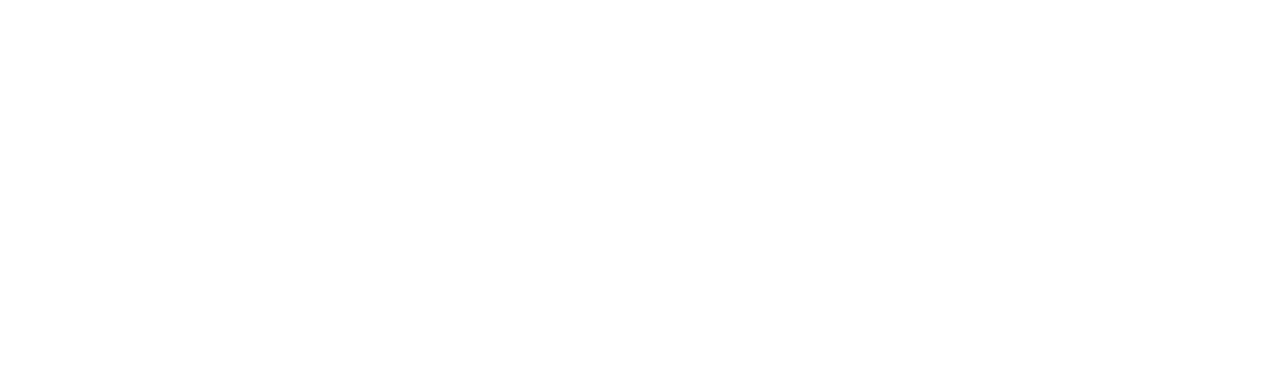
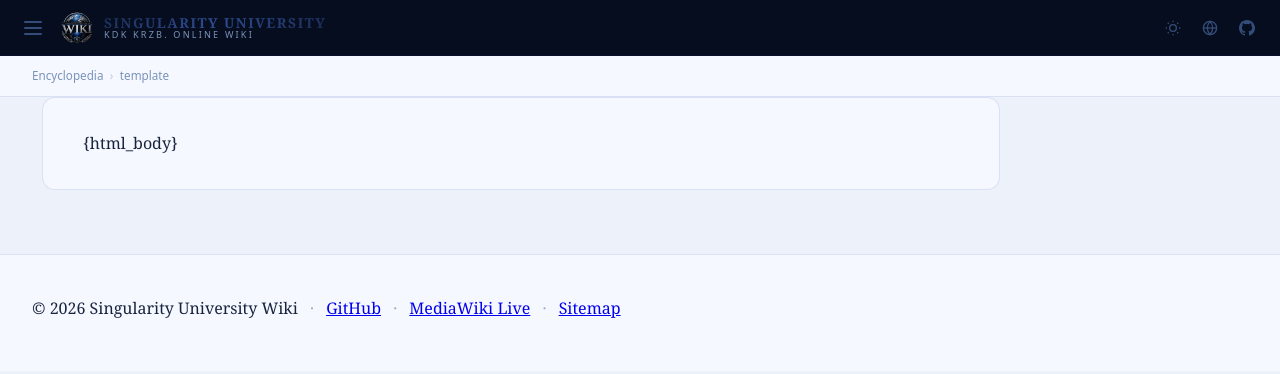
Before and after one commit to singularity-news/wiki, a plain HTML site: page template.html in a window 1280 px wide. Drawn offline with Linux system fonts and the light colour scheme.

Commit message:
Add files via upload

```diff
--- a/template.html
+++ b/template.html
@@ -1,10 +1,125 @@
 <!DOCTYPE html>
 <html lang="en" data-theme="dark">
 <head>
-<!-- Meta injected by build.py -->
+<meta charset="utf-8">
+<meta name="viewport" content="width=device-width, initial-scale=1">
+<!-- meta tags injected by build.py above </head> -->
+<link rel="apple-touch-icon" sizes="180x180" href="/apple-touch-icon.png">
+<link rel="icon" type="image/png" sizes="32x32" href="/favicon-32x32.png">
+<link rel="icon" type="image/png" sizes="16x16" href="/favicon-16x16.png">
+<link rel="manifest" href="/site.webmanifest">
+<meta property="og:image" content="https://raw.githubusercontent.com/singularity-news/wiki/57d6999f3aa1e574cc45619c5ec7b52592d42e61/assets/header.png">
+<link rel="stylesheet" href="assets/style.css">
 </head>
 <body>
-<!-- This file is used as a reference. build.py generates complete pages directly. -->
-<!-- Placeholder: {html_body} -->
+
+<div class="overlay" id="overlay" aria-hidden="true"></div>
+
+<!-- TOPBAR -->
+<header class="topbar" role="banner">
+  <button class="icon-btn" id="menuToggle" aria-label="Open menu" aria-expanded="false" aria-controls="sidebar">
+    <svg width="18" height="18" viewBox="0 0 18 18" fill="currentColor" aria-hidden="true">
+      <rect y="2" width="18" height="2" rx="1"/>
+      <rect y="8" width="18" height="2" rx="1"/>
+      <rect y="14" width="18" height="2" rx="1"/>
+    </svg>
+  </button>
+  <a href="index.html" class="topbar-logo">
+    <img src="https://raw.githubusercontent.com/singularity-news/wiki/57d6999f3aa1e574cc45619c5ec7b52592d42e61/assets/logo.png"
+         alt="Singularity University Wiki Logo" width="34" height="34" loading="lazy">
+    <div class="logo-text">
+      <span class="logo-name">Singularity University</span>
+      <span class="logo-sub">KdK Krzb. Online Wiki</span>
+    </div>
+  </a>
+  <div class="topbar-actions">
+    <button class="icon-btn" id="themeToggle" aria-label="Toggle theme" title="Toggle theme">
+      <svg width="16" height="16" viewBox="0 0 24 24" fill="none" stroke="currentColor" stroke-width="2" aria-hidden="true">
+        <circle cx="12" cy="12" r="5"/>
+        <line x1="12" y1="1" x2="12" y2="3"/>
+        <line x1="12" y1="21" x2="12" y2="23"/>
+        <line x1="4.22" y1="4.22" x2="5.64" y2="5.64"/>
+        <line x1="18.36" y1="18.36" x2="19.78" y2="19.78"/>
+        <line x1="1" y1="12" x2="3" y2="12"/>
+        <line x1="21" y1="12" x2="23" y2="12"/>
+        <line x1="4.22" y1="19.78" x2="5.64" y2="18.36"/>
+        <line x1="18.36" y1="5.64" x2="19.78" y2="4.22"/>
+      </svg>
+    </button>
+    <a href="https://wiki.free.nf" class="icon-btn" target="_blank" rel="noopener" aria-label="MediaWiki Live" title="MediaWiki">
+      <svg width="16" height="16" viewBox="0 0 24 24" fill="none" stroke="currentColor" stroke-width="2" aria-hidden="true">
+        <circle cx="12" cy="12" r="10"/>
+        <line x1="2" y1="12" x2="22" y2="12"/>
+        <path d="M12 2a15.3 15.3 0 0 1 4 10 15.3 15.3 0 0 1-4 10 15.3 15.3 0 0 1-4-10 15.3 15.3 0 0 1 4-10z"/>
+      </svg>
+    </a>
+    <a href="https://github.com/singularity-news/wiki" class="icon-btn" target="_blank" rel="noopener" aria-label="GitHub" title="GitHub">
+      <svg width="16" height="16" viewBox="0 0 24 24" fill="currentColor" aria-hidden="true">
+        <path d="M12 0C5.37 0 0 5.37 0 12c0 5.3 3.44 9.8 8.21 11.39.6.11.82-.26.82-.58v-2.03c-3.34.73-4.04-1.61-4.04-1.61-.54-1.38-1.33-1.74-1.33-1.74-1.09-.74.08-.73.08-.73 1.2.09 1.84 1.24 1.84 1.24 1.07 1.83 2.8 1.3 3.48.99.11-.78.42-1.3.76-1.6-2.67-.3-5.47-1.33-5.47-5.93 0-1.31.47-2.38 1.24-3.22-.13-.3-.54-1.52.12-3.18 0 0 1.01-.32 3.3 1.23a11.5 11.5 0 0 1 3-.4c1.02.005 2.04.14 3 .4 2.28-1.55 3.29-1.23 3.29-1.23.66 1.66.25 2.88.12 3.18.77.84 1.24 1.91 1.24 3.22 0 4.61-2.81 5.63-5.49 5.92.43.37.82 1.1.82 2.22v3.29c0 .32.22.69.83.57C20.57 21.8 24 17.3 24 12 24 5.37 18.63 0 12 0z"/>
+      </svg>
+    </a>
+  </div>
+</header>
+
+<!-- SIDEBAR -->
+<aside class="sidebar" id="sidebar" role="navigation" aria-label="Article navigation">
+  <div class="sidebar-search">
+    <input type="search" id="searchInput" placeholder="Search articles..." aria-label="Search articles" autocomplete="off">
+  </div>
+  <div class="sidebar-section">
+    <div class="sidebar-label">Articles</div>
+    <ul id="articleList" role="list">
+      <li class="no-results">Loading...</li>
+    </ul>
+  </div>
+  <nav class="sidebar-links" aria-label="External links">
+    <a href="index.html">&#127968; Encyclopedia</a>
+    <a href="https://kdk-university.netlify.app/" target="_blank" rel="noopener">&#127891; KdK University</a>
+    <a href="https://electric-paradise.start.page" target="_blank" rel="noopener">&#9889; Electric Paradise</a>
+    <a href="https://singularity-news.github.io/" target="_blank" rel="noopener">&#128240; Singularity News</a>
+    <a href="https://wiki.free.nf" target="_blank" rel="noopener">&#128214; MediaWiki Live</a>
+    <a href="https://github.com/singularity-news/wiki" target="_blank" rel="noopener">&#128230; GitHub</a>
+  </nav>
+</aside>
+
+<!-- PAGE CONTENT -->
+<div class="page-wrap">
+
+  <nav class="breadcrumbs" id="breadcrumbs" aria-label="Page path"></nav>
+
+  <div class="content-wrap">
+
+    <!-- Sticky TOC (desktop) -->
+    <aside class="toc-col" aria-label="Table of contents">
+      <div class="toc-box">
+        <div class="toc-title">Contents</div>
+        <ul id="toc" role="list"></ul>
+      </div>
+    </aside>
+
+    <!-- Article body -->
+    <main class="article-col" id="main-content">
+      <div class="article-box">
+        {html_body}
+      </div>
+    </main>
+
+  </div>
+
+  <footer class="footer" role="contentinfo">
+    <p>
+      &copy; 2026 Singularity University Wiki
+      <span class="footer-sep">&middot;</span>
+      <a href="https://github.com/singularity-news/wiki" target="_blank" rel="noopener">GitHub</a>
+      <span class="footer-sep">&middot;</span>
+      <a href="https://wiki.free.nf" target="_blank" rel="noopener">MediaWiki Live</a>
+      <span class="footer-sep">&middot;</span>
+      <a href="sitemap.xml">Sitemap</a>
+    </p>
+  </footer>
+
+</div><!-- /page-wrap -->
+
+<script src="assets/app.js"></script>
 </body>
 </html>
```
